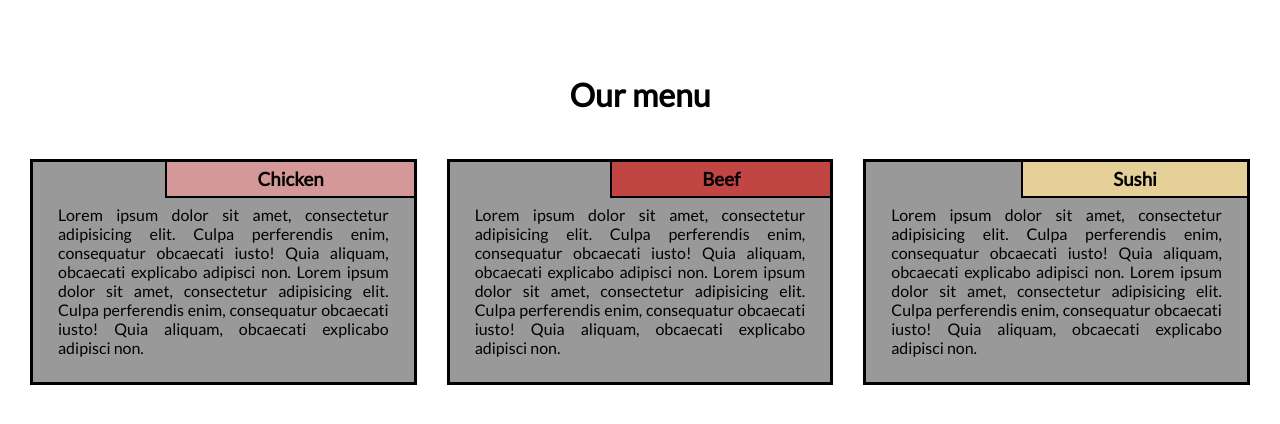
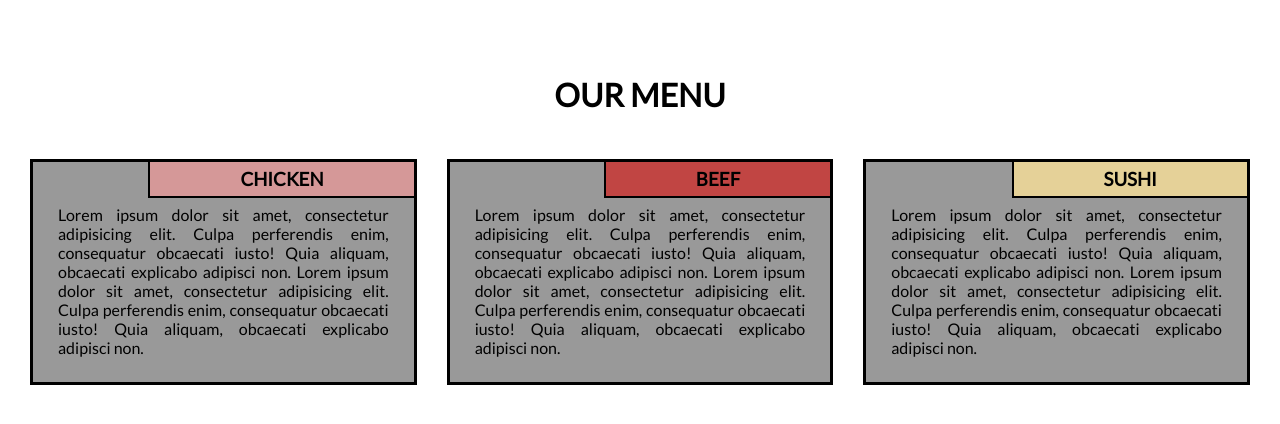
Before and after one commit to Apooruv/coursera-module2-assignment, a plain HTML site: page index.html in a window 1280 px wide. Drawn offline with Linux system fonts and the light colour scheme.

Commit message:
Update index.html

```diff
--- a/index.html
+++ b/index.html
@@ -11,11 +11,11 @@
   <div class="container">
     <div class="row">
 
-    <h1 class="menu-title">Our menu</h1>
+    <h1 class="menu-title">OUR MENU</h1>
       <div class="col-lg-4">
         <div class="item">
           <div class="item-title" id="title-one">
-            <h3>Chicken</h3>
+            <h3>CHICKEN</h3>
           </div>
           <p>
             Lorem ipsum dolor sit amet, consectetur adipisicing elit. Culpa perferendis enim, consequatur obcaecati iusto! Quia aliquam, obcaecati explicabo adipisci non. Lorem ipsum dolor sit amet, consectetur adipisicing elit. Culpa perferendis enim, consequatur obcaecati iusto! Quia aliquam, obcaecati explicabo adipisci non.
@@ -25,7 +25,7 @@
       <div class="col-lg-4">
         <div class="item">
          <div class="item-title" id="title-two">
-          <h3>Beef</h3>
+          <h3>BEEF</h3>
         </div>
         <p>
           Lorem ipsum dolor sit amet, consectetur adipisicing elit. Culpa perferendis enim, consequatur obcaecati iusto! Quia aliquam, obcaecati explicabo adipisci non. Lorem ipsum dolor sit amet, consectetur adipisicing elit. Culpa perferendis enim, consequatur obcaecati iusto! Quia aliquam, obcaecati explicabo adipisci non.
@@ -35,7 +35,7 @@
     <div class="col-lg-4 col-lg-tablet">
       <div class="item">
        <div class="item-title" id="title-three">
-        <h3>Sushi</h3>
+        <h3>SUSHI</h3>
       </div>
       <p>
         Lorem ipsum dolor sit amet, consectetur adipisicing elit. Culpa perferendis enim, consequatur obcaecati iusto! Quia aliquam, obcaecati explicabo adipisci non. Lorem ipsum dolor sit amet, consectetur adipisicing elit. Culpa perferendis enim, consequatur obcaecati iusto! Quia aliquam, obcaecati explicabo adipisci non.
```
